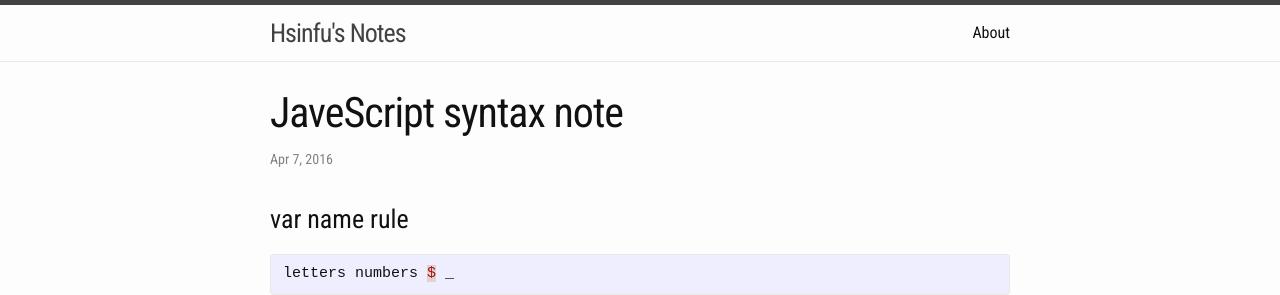
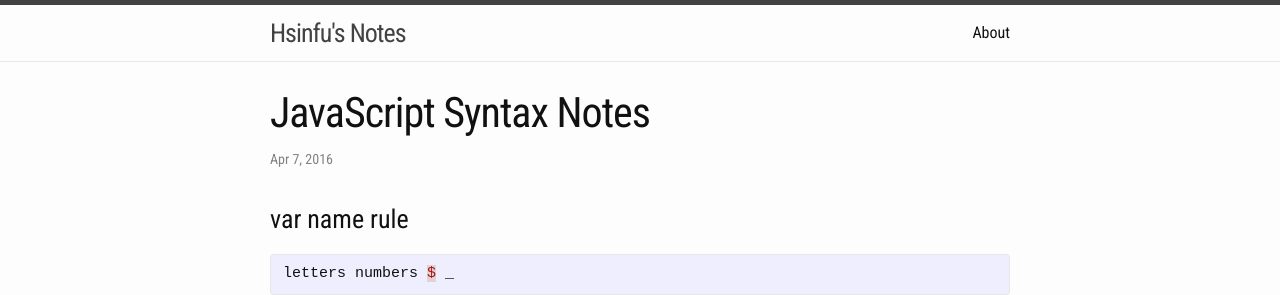
Before and after one commit to hsinfuyeh/hsinfuyeh.github.io, a Jekyll site: the page built from _posts/2016-04-07-javascript-syntax-note.markdown, in a window 1280 px wide. Shown: the top 295 px of the page. Built offline with Jekyll 4.4.1, drawn with Linux system fonts in a browser that asks for light colours.

Commit message:
add posts

```diff
--- a/_posts/2016-04-04-javascript-references.markdown
+++ b/_posts/2016-04-04-javascript-references.markdown
@@ -1,6 +1,6 @@
 ---
 layout: post
-title:  "JaveScript References"
+title:  "JavaScript References"
 date:   2016-04-04 17:52:43 +0800
 categories: jekyll update
 ---
--- a/_posts/2016-04-07-javascript-syntax-note.markdown
+++ b/_posts/2016-04-07-javascript-syntax-note.markdown
@@ -1,6 +1,6 @@
 ---
 layout: post
-title:  "JaveScript syntax note"
+title:  "JavaScript Syntax Notes"
 date:   2016-04-07 19:22:42 +0800
 categories: jekyll update
 ---
```
